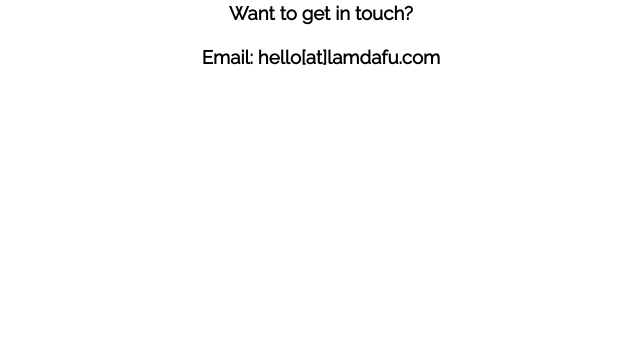
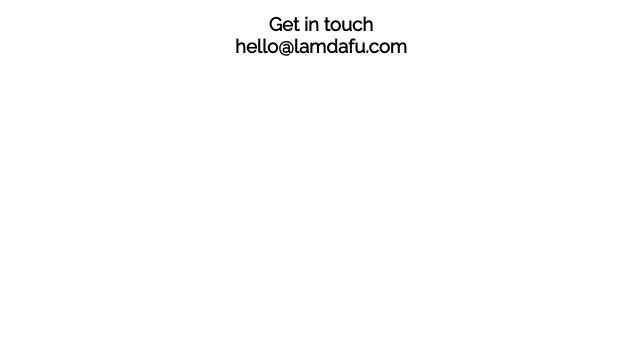
Before and after one commit to LamdaFu/lamdafu.github.io, a website: page index.html in a window 1280 px wide. Shown: the part 456-800 px from the top of the page, without its empty margins (319-959 px from the left). Drawn offline with Linux system fonts and the light colour scheme.

Commit message:
Changed branding

```diff
--- a/index.html
+++ b/index.html
@@ -12,7 +12,10 @@
           <img src="img/logo.png" class="logo"/>
           <h1>Lamdafu</h1>
           <h2>Actionable insights on big data</h2>
-          <h3>Want to get in touch? <br/><br/> Email: hello[at]lamdafu.com</h3>
+          <h3>
+            Get in touch <br/>
+            <a href="mailto:hello@lamdafu.com">hello@lamdafu.com</a>
+          </h3>
         </div>
       </div>
     </div>
--- a/sass/index.scss
+++ b/sass/index.scss
@@ -40,6 +40,10 @@
       h2 {
         margin-bottom: 15px;
       }
+      a {
+        color: black;
+        text-decoration: none;
+      }
     }
   }
 }
```
Also changed, not shown: css/index.css.
